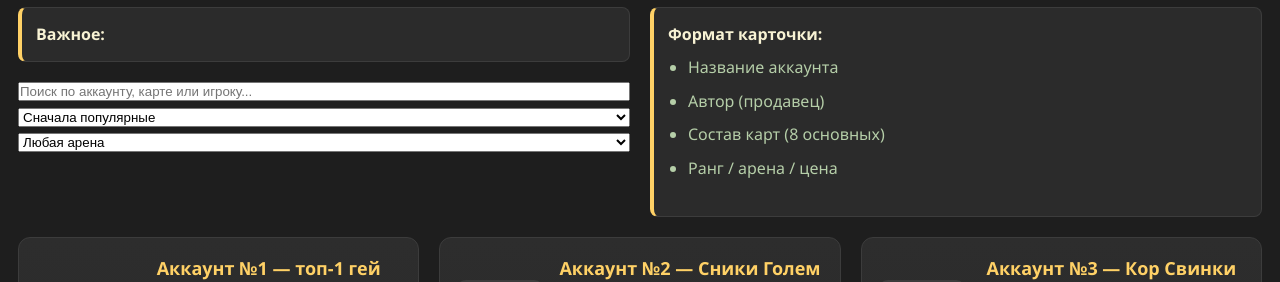
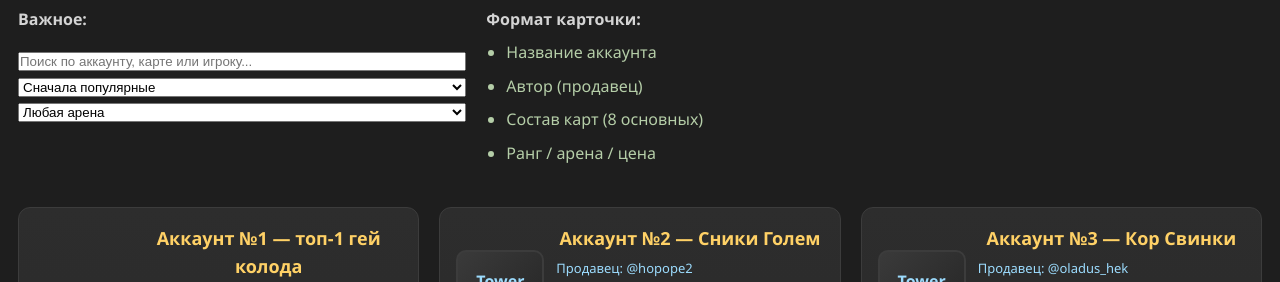
Before and after one commit to alnurzgh/clashroyale, a plain HTML site: page sell.html in a window 1280 px wide. Shown: the part 451-733 px from the top of the page. Drawn offline with Linux system fonts and the light colour scheme; a script that the page names is missing.

Commit message:
Update style.css

```diff
--- a/style.css
+++ b/style.css
@@ -292,14 +292,7 @@ header h1 {
       margin-bottom: 20px;
     }
 
-    .intro .left {
-      flex: 1;
-      min-width: 260px;
-    }
 
-    .intro .right {
-  flex: 1;
-  min-width: 260px;
 }
     .note {
       background: #2b2b2b;
```
